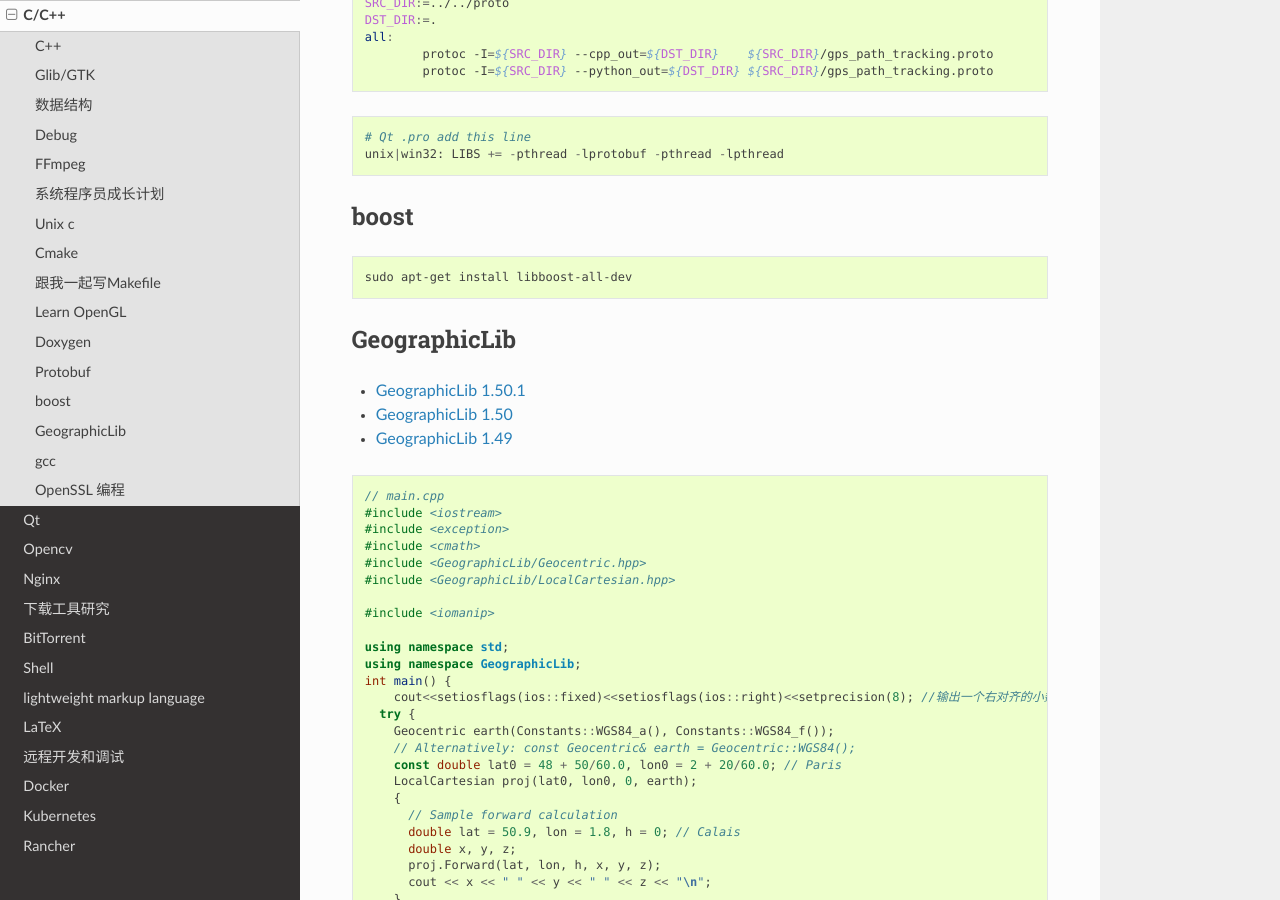
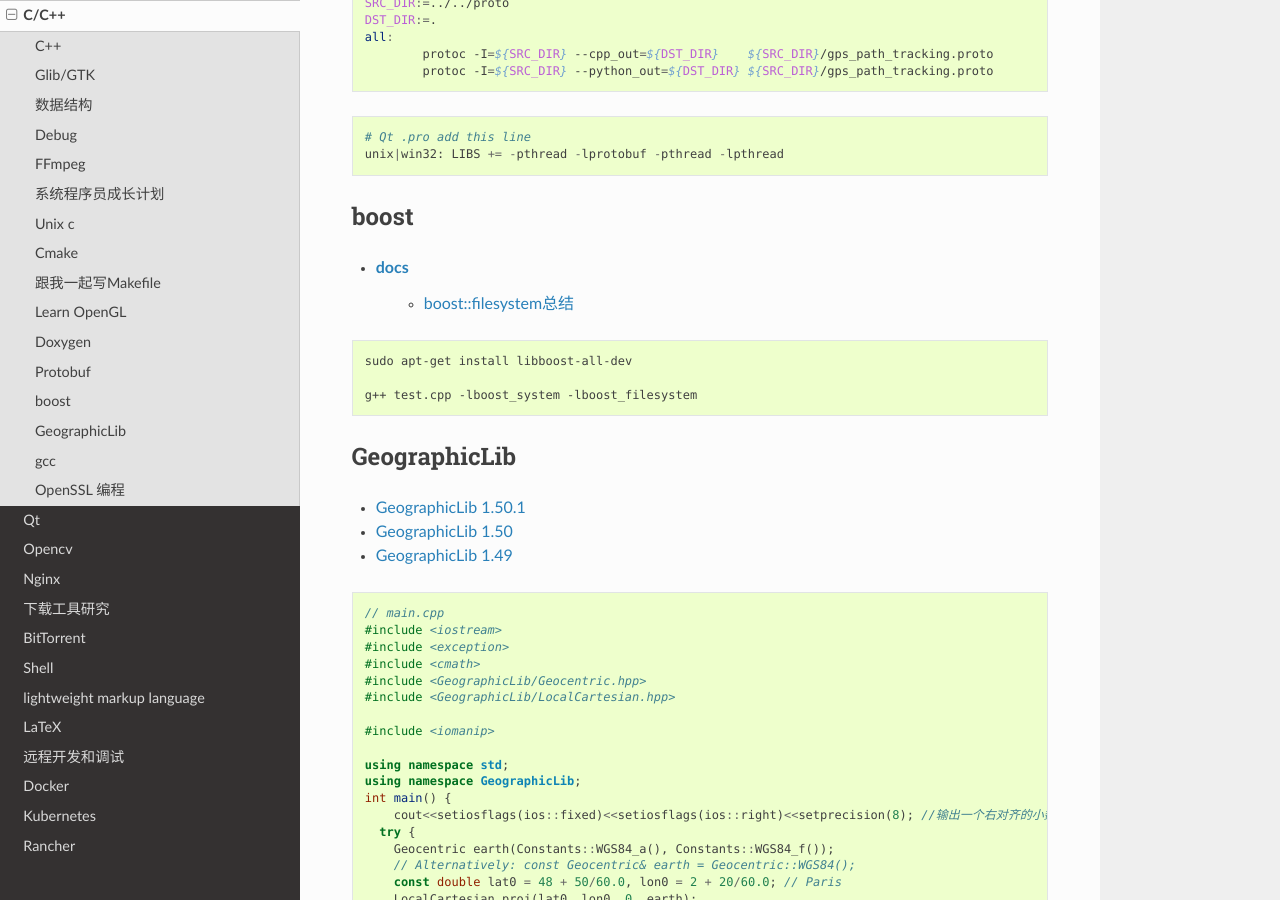
Before and after one commit to my-rds-store/my_space, a Sphinx documentation site: the page built from source/cpp/index.rst, in a window 1280 px wide and 900 px high, scrolled down 1938 px. Built offline with Sphinx 7.4.7 and the Read the Docs theme 2.0.0, drawn with Linux system fonts in a browser that asks for light colours.

Commit message:
update ...

```diff
--- a/source/cpp/index.rst
+++ b/source/cpp/index.rst
@@ -109,9 +109,16 @@ Protobuf
 boost
 **********************
 
+* `docs <https://www.boost.org/doc/libs/1_65_1/>`_
+    * `boost::filesystem总结  <https://www.cnblogs.com/Lilu-1226/p/10773263.html>`_
+
 .. code-block:: zsh
 
     sudo apt-get install libboost-all-dev
+
+    g++ test.cpp -lboost_system -lboost_filesystem
+
+
 
 **********************
 GeographicLib
```
